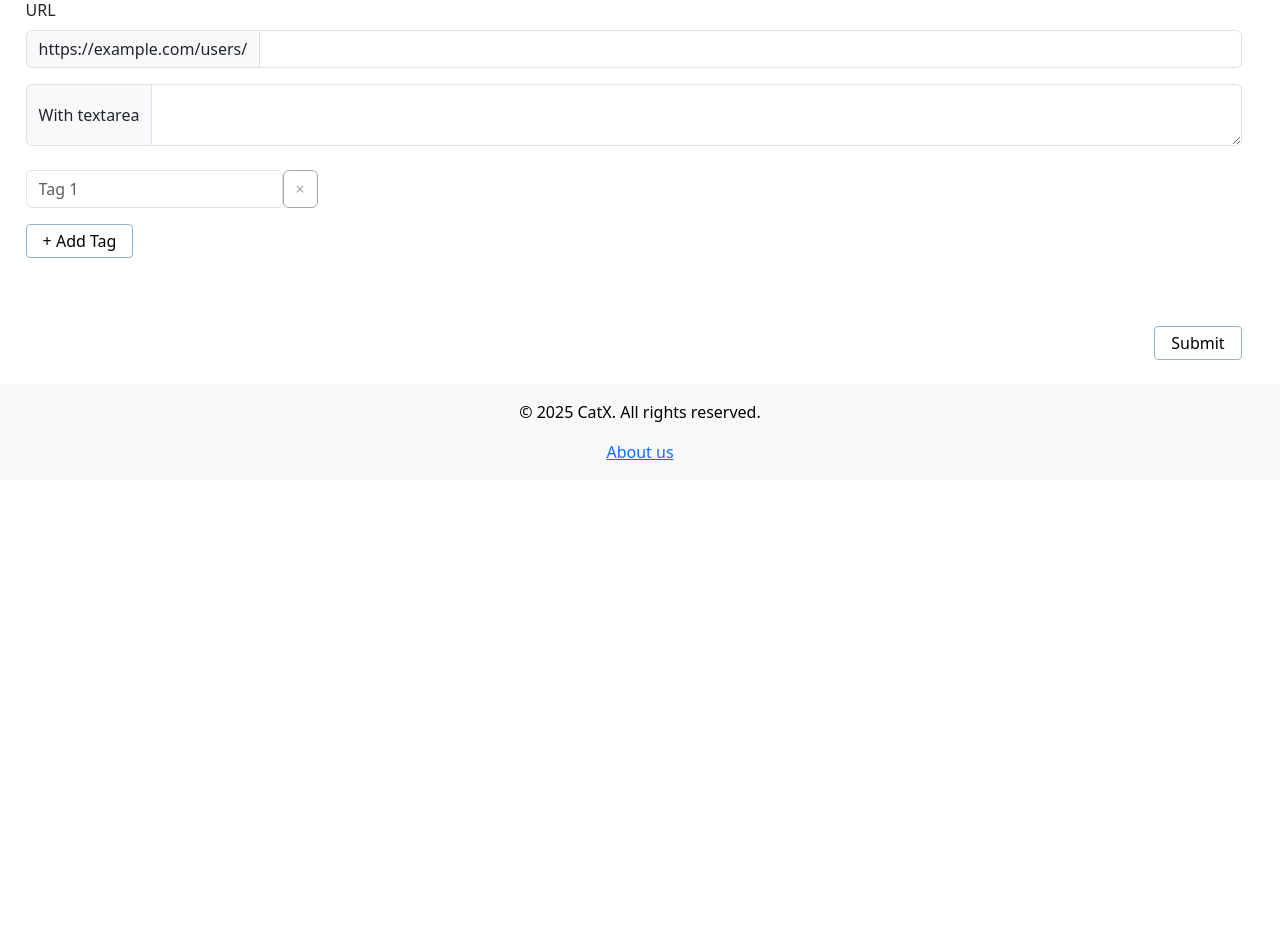
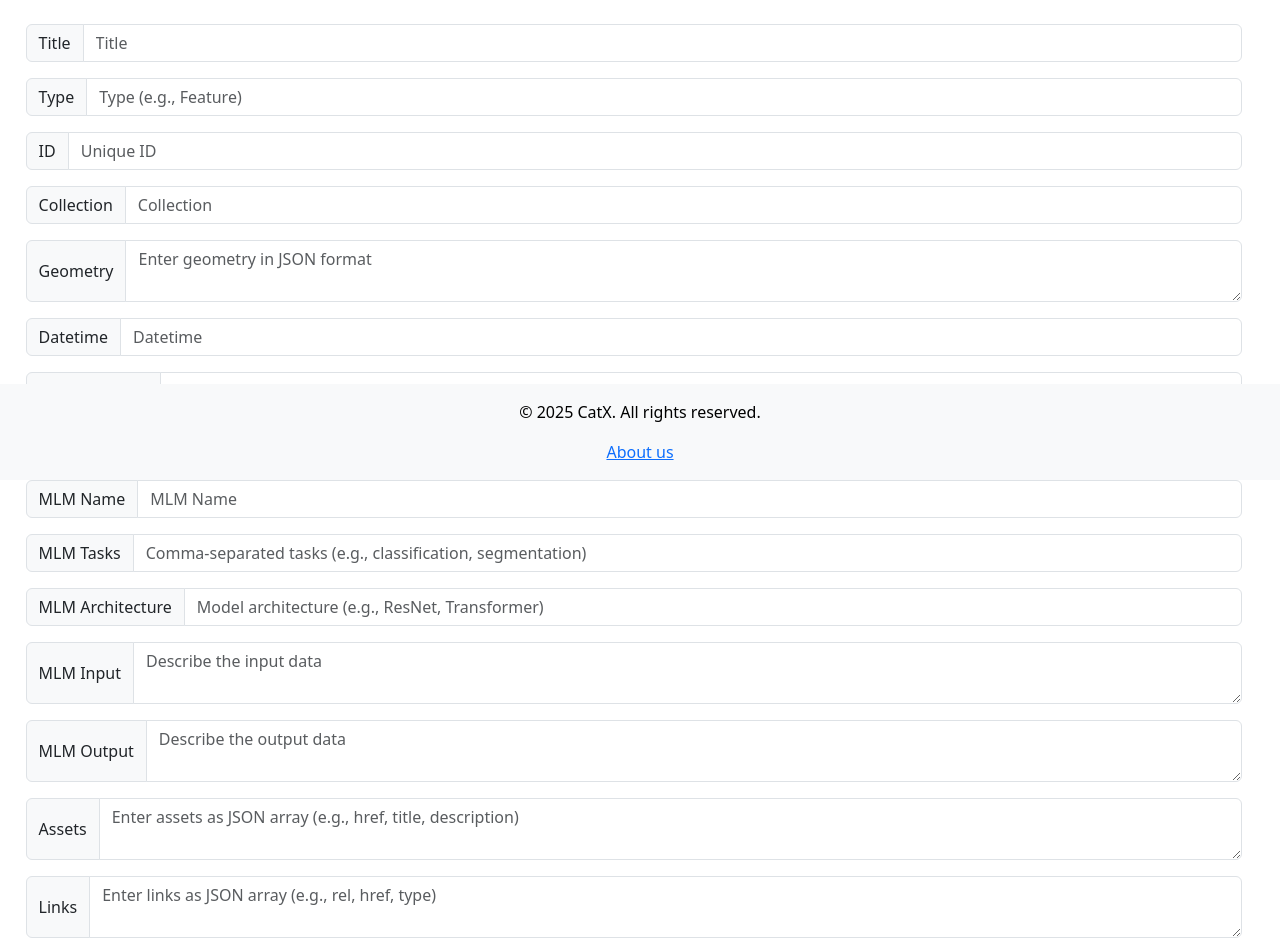
Before and after one commit to awiechma/CatX, a React (Vite) app in the folder react-app-catx/: page /add in a window 1280 px wide. Shown: the part 320-1272 px from the top of the page. Before the commit the page ends 800 px from the top, so only its background shows below. Built offline with nearby package versions, Linux system fonts and the light colour scheme.

Commit message:
Correct form and upload for models

```diff
--- a/react-app-catx/src/Add.jsx
+++ b/react-app-catx/src/Add.jsx
@@ -34,6 +34,11 @@ const Add = () => {
             </div>
 
             <Formular />
+            <br></br>
+            <br></br>
+            <br></br>
+            <br></br>
+            <br></br>
             <Footer />
         </div>
     );
--- a/react-app-catx/src/App.jsx
+++ b/react-app-catx/src/App.jsx
@@ -51,15 +51,26 @@ function App() {
                         <Button text="Help" />
                     </Link>
                 </div>
-
+                <br></br>
+                    <br></br>
+                    <br></br>
+                    <br></br>
+                    <br></br>
+                    <br></br>
+                    <br></br>
             </div>
             <div className="right-aligned-container">
                 <h3>Recently added:</h3>
                 <ListGroup className="list-recently-added" />
+                <br></br>
+                <br></br>
+                <br></br>
+                <br></br>
+                <br></br>
+                <br></br>
+                <br></br>
             </div>
-            <div>
-                <Footer />
-            </div>
+            <Footer />
         </div>
 
     );
--- a/react-app-catx/src/components/Formular.jsx
+++ b/react-app-catx/src/components/Formular.jsx
@@ -1,74 +1,247 @@
-import React from "react";
+import React, { useState } from "react";
 import TagInput from "./TagInput";
 import Button from "./Button";
 
 const Formular = () => {
+    const [formData, setFormData] = useState({});
 
+    // Handle file upload and parsing JSON
+    const handleFileUpload = (event) => {
+        const file = event.target.files[0];
+        if (file) {
+            const reader = new FileReader();
+            reader.onload = (e) => {
+                try {
+                    const json = JSON.parse(e.target.result);
+                    populateFormFields(json);
+                } catch (error) {
+                    console.error("Error parsing JSON:", error);
+                }
+            };
+            reader.readAsText(file);
+        }
+    };
+
+    // Populate form fields based on JSON data
+    const populateFormFields = (json) => {
+        setFormData({
+            title: json.properties?.description || "",
+            type: json.type || "",
+            id: json.id || "",
+            collection: json.collection || "",
+            geometry: JSON.stringify(json.geometry, null, 2) || "",
+            datetime: json.properties?.datetime || "",
+            startDatetime: json.properties?.start_datetime || "",
+            endDatetime: json.properties?.end_datetime || "",
+            mlmName: json.properties?.["mlm:name"] || "",
+            mlmTasks: json.properties?.["mlm:tasks"]?.join(", ") || "",
+            mlmArchitecture: json.properties?.["mlm:architecture"] || "",
+            mlmInput: JSON.stringify(json.properties?.["mlm:input"], null, 2) || "",
+            mlmOutput: JSON.stringify(json.properties?.["mlm:output"], null, 2) || "",
+            assets: JSON.stringify(json.assets, null, 2) || "",
+            links: JSON.stringify(json.links, null, 2) || ""
+        });
+    };
+
+    // Render form fields
     return (
         <div className="formular-form">
-             {/* Title of ML-Model */}
+            {/* Upload File */}
+            <div className="mb-3">
+                <label htmlFor="file-upload" className="form-label">Upload File</label>
+                <input
+                    className="form-control"
+                    type="file"
+                    id="file-upload"
+                    onChange={handleFileUpload}
+                />
+            </div>
+            <br></br>
+            <br></br>
+
+            {/* Title */}
             <div className="input-group mb-3">
-                <span className="input-group-text" id="basic-addon1">Title</span>
+                <span className="input-group-text">Title</span>
                 <input
                     type="text"
                     className="form-control"
                     placeholder="Title"
-                    aria-label="Title"
-                    aria-describedby="basic-addon1"
+                    value={formData.title || ""}
+                    readOnly
                 />
             </div>
 
-            {/* Author of ML-Model */}
+            {/* Type */}
             <div className="input-group mb-3">
-                <span className="input-group-text" id="basic-addon1">Author</span>
+                <span className="input-group-text">Type</span>
                 <input
                     type="text"
                     className="form-control"
-                    placeholder="Author"
-                    aria-label="Author"
-                    aria-describedby="basic-addon1"
+                    placeholder="Type (e.g., Feature)"
+                    value={formData.type || ""}
+                    readOnly
                 />
             </div>
 
-            {/* URL where to find ML-Model */}
-            <div className="mb-3">
-                <label htmlFor="basic-url" className="form-label">URL</label>
-                <div className="input-group">
-                    <span className="input-group-text" id="basic-addon3">https://example.com/users/</span>
+            {/* ID */}
+            <div className="input-group mb-3">
+                <span className="input-group-text">ID</span>
                 <input
                     type="text"
                     className="form-control"
-                        id="basic-url"
-                        aria-describedby="basic-addon3 basic-addon4"
+                    placeholder="Unique ID"
+                    value={formData.id || ""}
+                    readOnly
                 />
             </div>
 
+            {/* Collection */}
+            <div className="input-group mb-3">
+                <span className="input-group-text">Collection</span>
+                <input
+                    type="text"
+                    className="form-control"
+                    placeholder="Collection"
+                    value={formData.collection || ""}
+                    readOnly
+                />
             </div>
 
-            {/* textarea */}
-            <div className="input-group">
-                <span className="input-group-text">With textarea</span>
+            {/* Geometry */}
+            <div className="input-group mb-3">
+                <span className="input-group-text">Geometry</span>
                 <textarea
                     className="form-control"
-                    aria-label="With textarea"
+                    placeholder="Enter geometry in JSON format"
+                    value={formData.geometry || ""}
+                    readOnly
                 ></textarea>
             </div>
 
-            <br></br>
-            <TagInput/>
+            {/* Datetime */}
+            <div className="input-group mb-3">
+                <span className="input-group-text">Datetime</span>
+                <input
+                    type="text"
+                    className="form-control"
+                    placeholder="Datetime"
+                    value={formData.datetime || ""}
+                    readOnly
+                />
+            </div>
 
-            <br></br>
-            <br></br>
-            {/* Button to trigger form submission*/}
+            {/* Start Datetime */}
+            <div className="input-group mb-3">
+                <span className="input-group-text">Start Datetime</span>
+                <input
+                    type="text"
+                    className="form-control"
+                    placeholder="Start Datetime"
+                    value={formData.startDatetime || ""}
+                    readOnly
+                />
+            </div>
+
+            {/* End Datetime */}
+            <div className="input-group mb-3">
+                <span className="input-group-text">End Datetime</span>
+                <input
+                    type="text"
+                    className="form-control"
+                    placeholder="End Datetime"
+                    value={formData.endDatetime || ""}
+                    readOnly
+                />
+            </div>
+
+            {/* MLM Name */}
+            <div className="input-group mb-3">
+                <span className="input-group-text">MLM Name</span>
+                <input
+                    type="text"
+                    className="form-control"
+                    placeholder="MLM Name"
+                    value={formData.mlmName || ""}
+                    readOnly
+                />
+            </div>
+
+            {/* MLM Tasks */}
+            <div className="input-group mb-3">
+                <span className="input-group-text">MLM Tasks</span>
+                <input
+                    type="text"
+                    className="form-control"
+                    placeholder="Comma-separated tasks (e.g., classification, segmentation)"
+                    value={formData.mlmTasks || ""}
+                    readOnly
+                />
+            </div>
+
+            {/* MLM Architecture */}
+            <div className="input-group mb-3">
+                <span className="input-group-text">MLM Architecture</span>
+                <input
+                    type="text"
+                    className="form-control"
+                    placeholder="Model architecture (e.g., ResNet, Transformer)"
+                    value={formData.mlmArchitecture || ""}
+                    readOnly
+                />
+            </div>
+
+            {/* MLM Input */}
+            <div className="input-group mb-3">
+                <span className="input-group-text">MLM Input</span>
+                <textarea
+                    className="form-control"
+                    placeholder="Describe the input data"
+                    value={formData.mlmInput || ""}
+                    readOnly
+                ></textarea>
+            </div>
+
+            {/* MLM Output */}
+            <div className="input-group mb-3">
+                <span className="input-group-text">MLM Output</span>
+                <textarea
+                    className="form-control"
+                    placeholder="Describe the output data"
+                    value={formData.mlmOutput || ""}
+                    readOnly
+                ></textarea>
+            </div>
+
+            {/* Assets */}
+            <div className="input-group mb-3">
+                <span className="input-group-text">Assets</span>
+                <textarea
+                    className="form-control"
+                    placeholder="Enter assets as JSON array (e.g., href, title, description)"
+                    value={formData.assets || ""}
+                    readOnly
+                ></textarea>
+            </div>
+
+            {/* Links */}
+            <div className="input-group mb-3">
+                <span className="input-group-text">Links</span>
+                <textarea
+                    className="form-control"
+                    placeholder="Enter links as JSON array (e.g., rel, href, type)"
+                    value={formData.links || ""}
+                    readOnly
+                ></textarea>
+            </div>
+
+            <TagInput />
+
+            <br />
             <div className="button-container-add" style={{ display: 'flex', justifyContent: 'flex-end', marginTop: '20px' }}>
-                <Button
-                    text="Submit"
-                    className="upload-button"
-                />
+                <Button text="Submit" className="upload-button" />
             </div>
         </div>
     );
-}
-
+};
 
 export default Formular;
```
Lines whose indentation alone changed are shown as unchanged.
